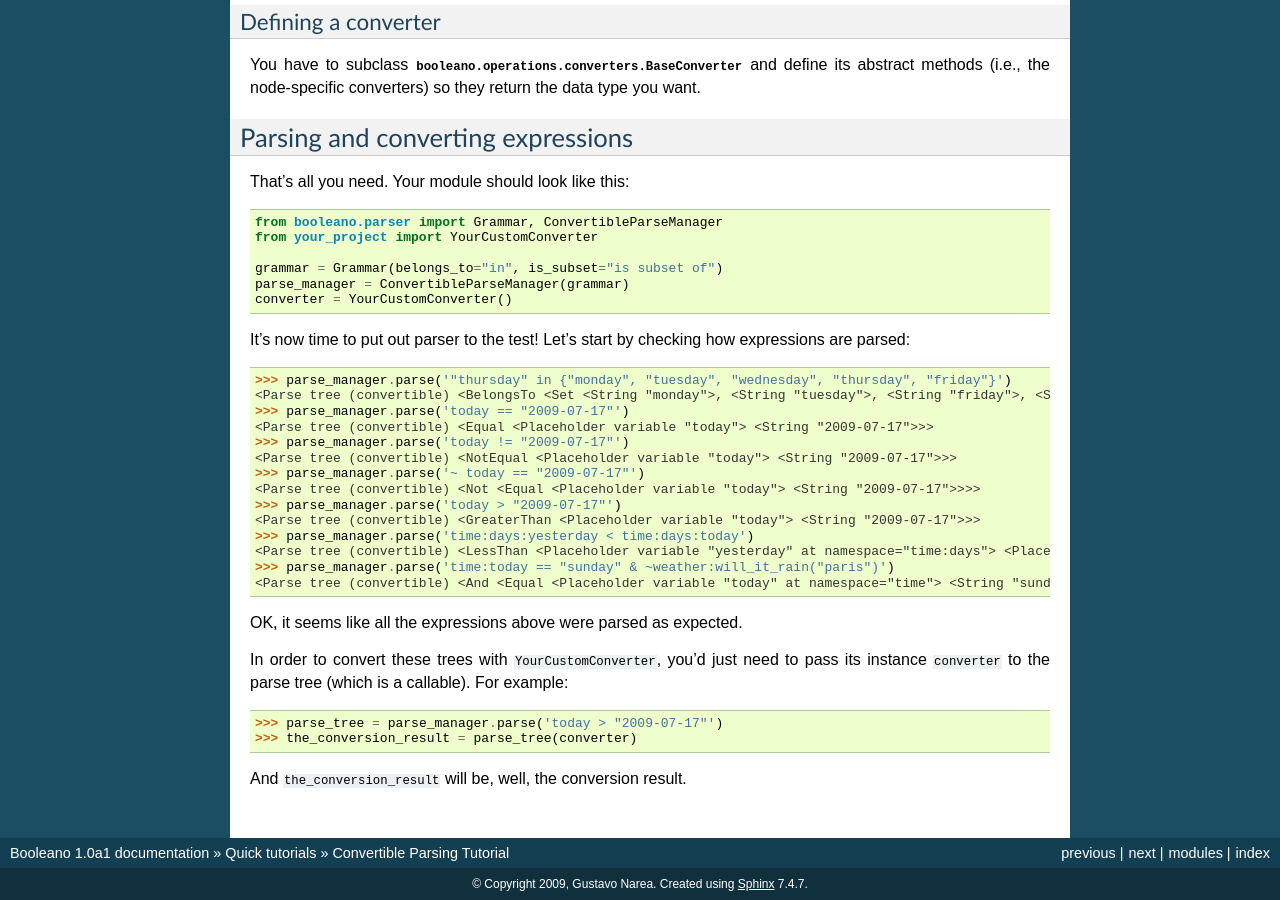
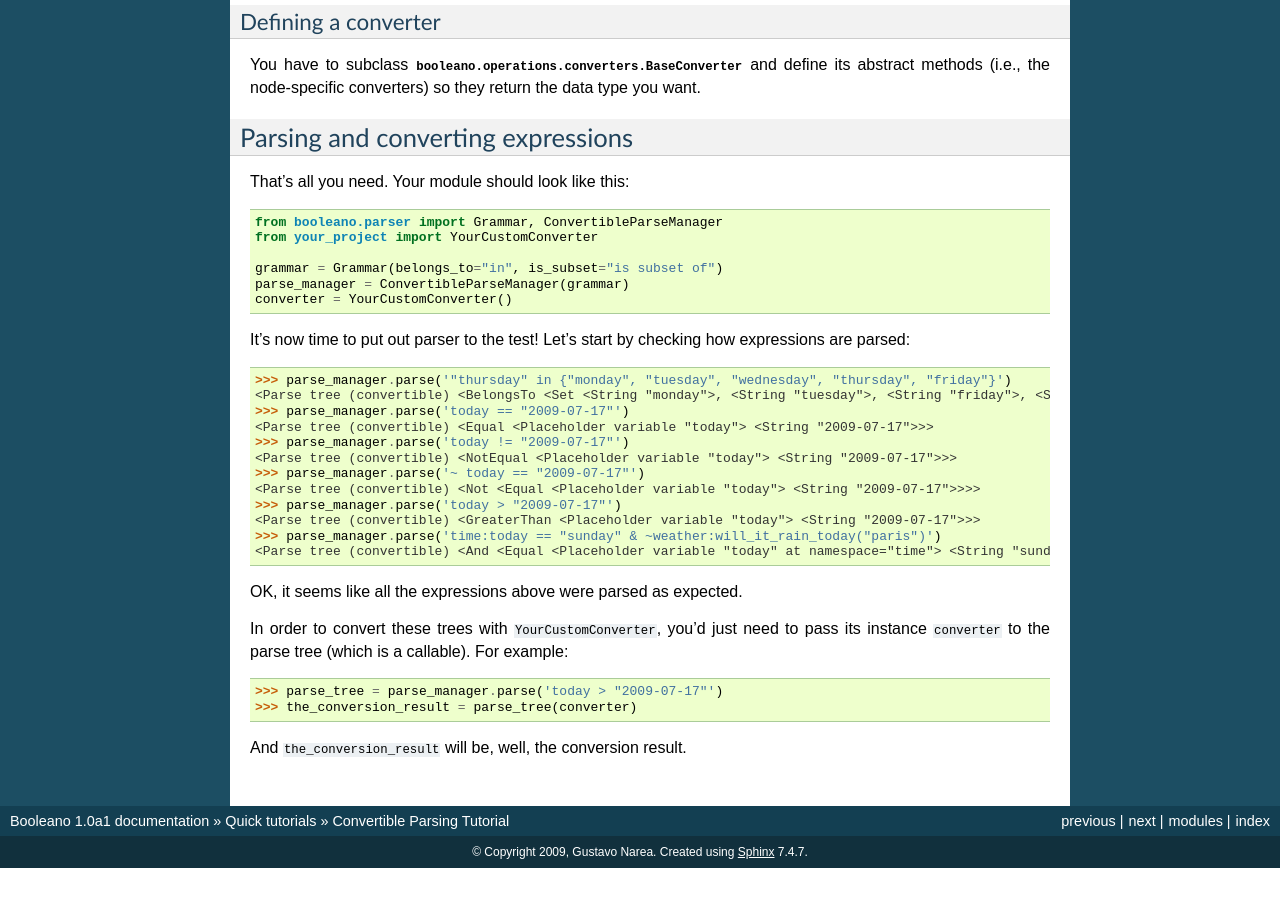
Before and after one commit to aipub/booleano, a Sphinx documentation site: the page built from docs/source/tutorials/convertible-parsing.rst, in a window 1280 px wide and 900 px high, scrolled down 844 px. Built offline with Sphinx 7.4.7, drawn with Linux system fonts in a browser that asks for light colours; after the commit the page ends 1712 px from its top, so only the background shows below that.

Commit message:
Tiny enhancement in the tutorial about convertible parsing

```diff
--- a/docs/source/tutorials/convertible-parsing.rst
+++ b/docs/source/tutorials/convertible-parsing.rst
@@ -83,10 +83,8 @@
     <Parse tree (convertible) <Not <Equal <Placeholder variable "today"> <String "2009-07-17">>>>
     >>> parse_manager.parse('today > "2009-07-17"')
     <Parse tree (convertible) <GreaterThan <Placeholder variable "today"> <String "2009-07-17">>>
-    >>> parse_manager.parse('time:days:yesterday < time:days:today')
-    <Parse tree (convertible) <LessThan <Placeholder variable "yesterday" at namespace="time:days"> <Placeholder variable "today" at namespace="time:days">>>
-    >>> parse_manager.parse('time:today == "sunday" & ~weather:will_it_rain("paris")')
-    <Parse tree (convertible) <And <Equal <Placeholder variable "today" at namespace="time"> <String "sunday">> <Not <Placeholder function call "will_it_rain"(<String "paris">) at namespace="weather">>>>
+    >>> parse_manager.parse('time:today == "sunday" & ~weather:will_it_rain_today("paris")')
+    <Parse tree (convertible) <And <Equal <Placeholder variable "today" at namespace="time"> <String "sunday">> <Not <Placeholder function call "will_it_rain_today"(<String "paris">) at namespace="weather">>>>
 
 OK, it seems like all the expressions above were parsed as expected.
 
```
